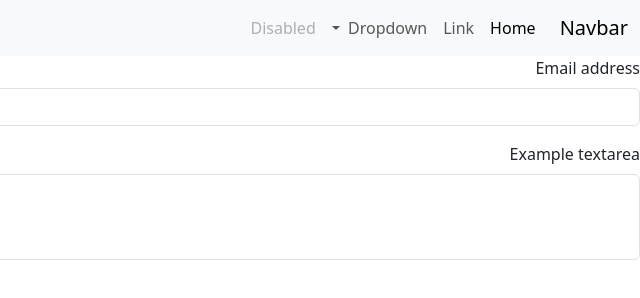
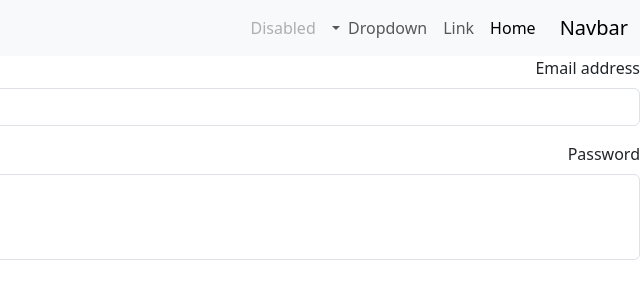
Before and after one commit to Python-abhi/My-site, a plain HTML site: page index.html in a window 1280 px wide. Shown: the full height of the page, 640-1280 px from the left. Drawn offline with nearby package versions, Linux system fonts and the light colour scheme.

Commit message:
Update index.html

```diff
--- a/index.html
+++ b/index.html
@@ -8,7 +8,7 @@
     <!-- Bootstrap CSS -->
     <link rel="stylesheet" href="https://cdn.jsdelivr.net/npm/bootstrap@5.3.3/dist/css/bootstrap.rtl.min.css" integrity="sha384-dpuaG1suU0eT09tx5plTaGMLBsfDLzUCCUXOY2j/LSvXYuG6Bqs43ALlhIqAJVRb" crossorigin="anonymous">
 
-    <title>مرحبًا بالعالم!</title>
+    <title>abhijot!</title>
   </head>
   <body>
     <nav class="navbar navbar-expand-lg bg-body-tertiary">
@@ -53,7 +53,7 @@
   <input type="email" class="form-control" id="exampleFormControlInput1" placeholder="name@example.com">
 </div>
 <div class="mb-3">
-  <label for="exampleFormControlTextarea1" class="form-label">Example textarea</label>
+  <label for="exampleFormControlTextarea1" class="form-label">Password</label>
   <textarea class="form-control" id="exampleFormControlTextarea1" rows="3"></textarea>
 </div>
 
```
